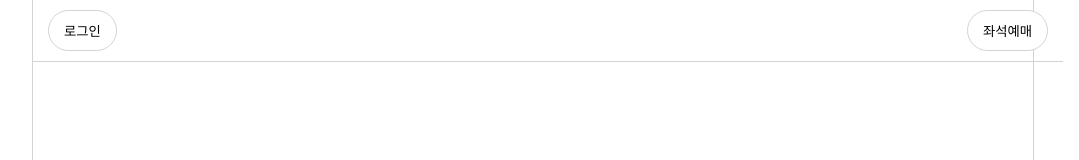
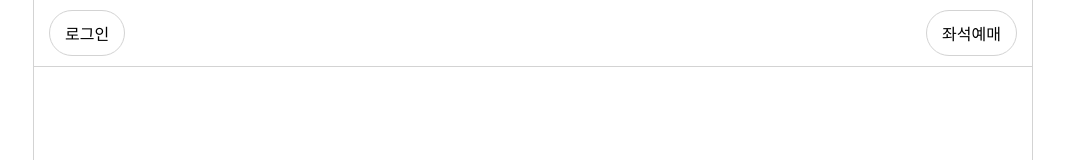
Before and after one commit to Rosevilleage/react-cinema, a React (Create React App) app: page / in a window 1280 px wide. Shown: the top 160 px of the page, without its empty margins (107-1186 px from the left). Built offline with nearby package versions, Linux system fonts and the light colour scheme.

Commit message:
Style: 전역 스타일 추가

```diff
--- a/src/styles/GlobalStyle.ts
+++ b/src/styles/GlobalStyle.ts
@@ -4,7 +4,9 @@ export const GlobalStyle = createGlobalStyle`
 	* {
 		margin: 0;
 		padding: 0;
+		box-sizing: border-box;
 		text-align: center;
+		font-size: 16px;
 	}
 
 	body: {
```
